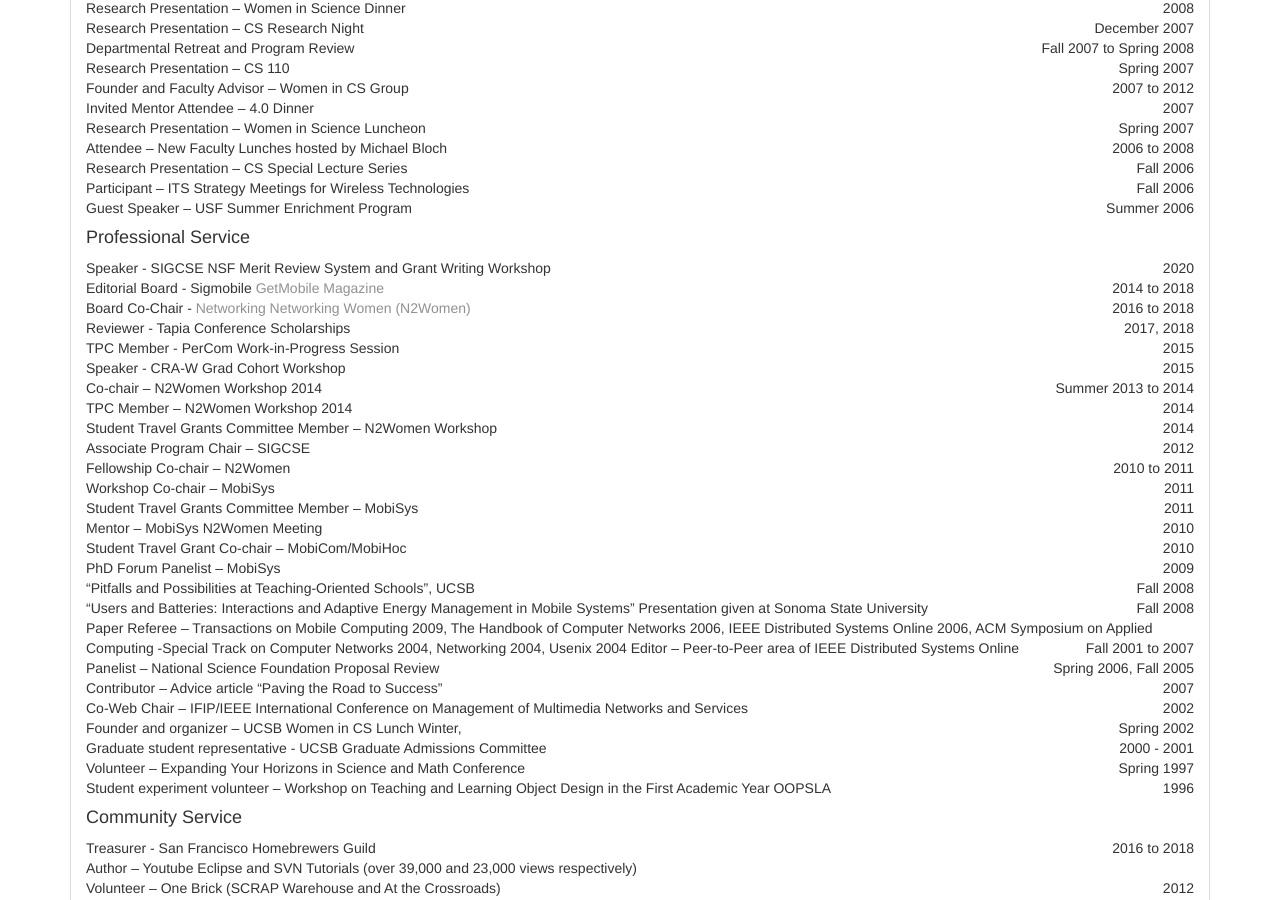
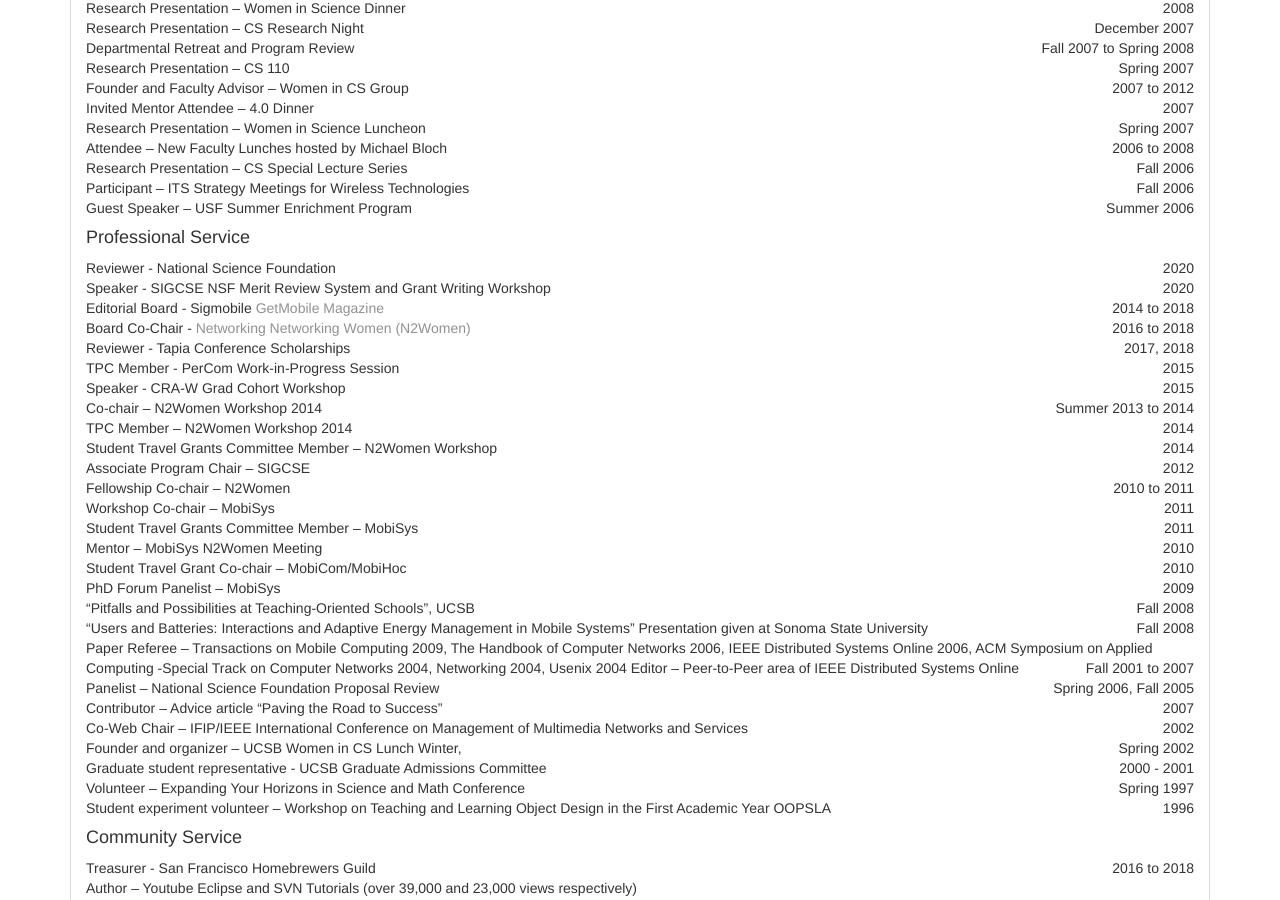
Before and after one commit to srollins/srollins.github.io, a Jekyll site: the page built from vita.html, in a window 1280 px wide and 900 px high, scrolled down 7258 px. Built offline with Jekyll 4.4.1, drawn with Linux system fonts in a browser that asks for light colours.

Commit message:
update service

```diff
--- a/vita.html
+++ b/vita.html
@@ -585,6 +585,7 @@ title: CV
 		Guest Speaker – USF Summer Enrichment Program <span style="float:right;">Summer 2006</span><br/>
 
 		<h4>Professional Service</h4>
+		Reviewer - National Science Foundation <span style="float:right;">2020</span><br/>
 		Speaker - SIGCSE NSF Merit Review System and Grant Writing Workshop <span style="float:right;">2020</span><br/>
 		Editorial Board - Sigmobile <a href="https://www.sigmobile.org/pubs/getmobile/">GetMobile Magazine</a> <span style="float:right;">2014 to 2018</span><br/>
 		Board Co-Chair - <a href="http://n2women.comsoc.org/">Networking Networking Women (N2Women)</a> <span style="float:right;">2016 to 2018</span><br/>
```
